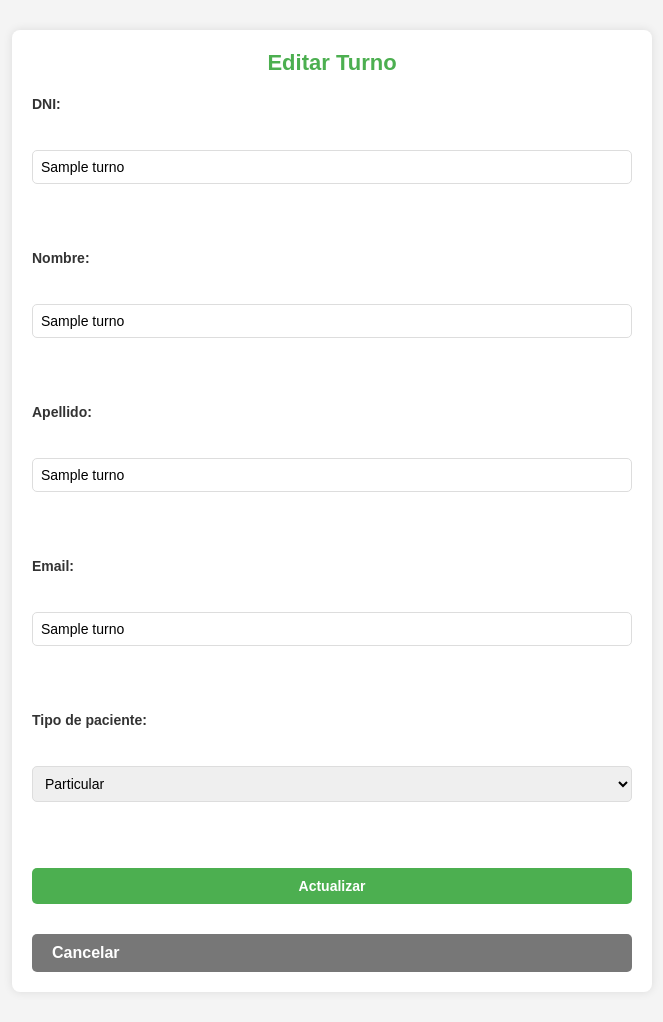
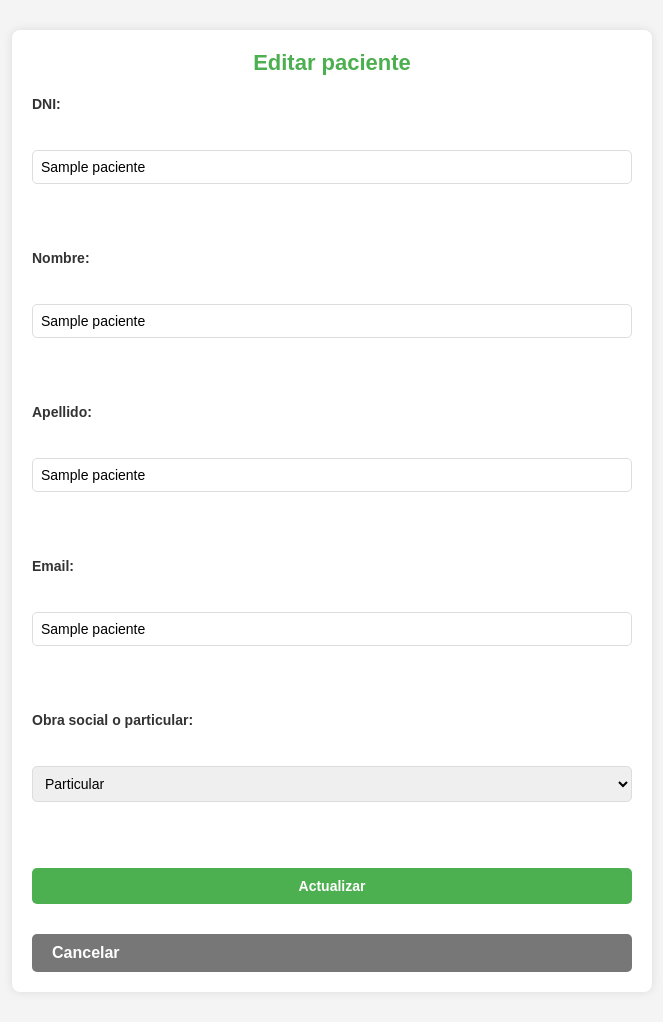
Before and after one commit to AgustinRUade/gestorTurnos, a Flask app: template templates/editar.html in a window 1280 px wide. Shown: the whole page, without its empty margins (308-971 px from the left). Run offline with Flask 3, Linux system fonts and the light colour scheme; the template is opened without the code that fills it: most values are stand-ins (such as "Sample title", 1, 10 or a date in 2020).

Commit message:
app cambiado

```diff
--- a/app.py
+++ b/app.py
@@ -1,11 +1,50 @@
 #Aca generamos la matriz de turnos (de momento vacia)
 #Creamos el CRUD para crear, ver, editar y borrar los turnos
 from flask import Flask, render_template, request, redirect, url_for
+import json
+import os
 
 app = Flask(__name__)
 
-#Matriz de turnos
-turnos = []
+
+PACIENTES_FILE = "pacientes.json"
+
+# Función para cargar la lista de pacientes desde el archivo JSON.
+# Si el archivo no existe o está vacío, devuelve una lista vacía.
+def cargar_pacientes():
+    if not os.path.exists(PACIENTES_FILE):
+        return []
+    with open(PACIENTES_FILE, "r", encoding="utf-8") as f:
+        try:
+            return json.load(f)
+        except json.JSONDecodeError:
+            # Si el archivo está corrupto o vacío, retorna una lista vacía
+            return []
+
+# Función para guardar la lista de pacientes en el archivo JSON.
+# Sobrescribe el archivo con la nueva lista de pacientes.
+def guardar_pacientes(pacientes):
+    try:
+        with open(PACIENTES_FILE, "w", encoding="utf-8") as f:
+            json.dump(pacientes, f, ensure_ascii=False, indent=4)
+    except Exception as e:
+        print(f"Error al guardar pacientes: {e}") #Imprime que hubo un error al guardar los pacientes
+
+
+#Lista de obras sociales
+#Esta lista es para que el usuario pueda elegir la obra social
+obras_sociales = [
+    "IOMA",
+    "OSDE",
+    "Swiss Medical",
+    "Galeno",
+    "Omint",
+    "Medicus",
+    "Federada Salud",
+    "OSPIP",
+    "PAMI",
+    "OSUTHGRA"
+]
 
 #Hacemos que el dni sea de 8 digitos y que se asegure son sumeros
 def validarDNI(dni):
@@ -21,12 +60,16 @@ def validarMail(email):
 #Ruta principal
 @app.route("/")
 def index():
-    turnosOrdenados = sorted(turnos, key = lambda x: x[1]) #Ordenamos la matriz por nombres
-    return render_template("index.html", turnos = turnosOrdenados)
+    # Cargamos los datos del .json
+    pacientes = cargar_pacientes()
+    # Ordenamos la lista de pacientes por el campo 'nombre'
+    pacientes_ordenados = sorted(pacientes, key=lambda x: x["nombre"])
+    return render_template("index.html", pacientes=pacientes_ordenados)
 
-#Creamos turno
+#Agregamos paciente
 @app.route("/nuevo", methods=["GET", "POST"])
-def nuevo():
+def nuevo_paciente():
+
     if request.method == "POST":
         dni = request.form["dni"]
         nombre = request.form["nombre"].strip().capitalize()#Estos son para borrar los espacios extras y poner la primera letra mayuscula
@@ -34,36 +77,61 @@ def nuevo():
         email = request.form["email"].strip().lower()#Borra los espacios extra y primera letra minuscula
         tipo = request.form["tipo"]
 
-        try:
-            validarMail(email)
-            validarDNI(dni)
-        except ValueError as e:
-            return f"error en los datos: {str(e)}"
+        # Validamos el DNI y el email
+        # Si no son validos, retornamos un mensaje de error
+        if not validarDNI(dni) or not validarMail(email):
+            return "Datos invalidos, vuelva a intentarlo"
 
-        turnos.append([dni, nombre, apellido, email, tipo])
+
+        pacientes = cargar_pacientes()
+        # Verificamos si el paciente ya existe
+        for paciente in pacientes:
+            if paciente["dni"] == dni:
+                return "El paciente ya existe"
+
+        # Si no existe, lo agregamos
+        pacientes.append({
+            "dni": dni,
+            "nombre": nombre,
+            "apellido": apellido,
+            "email": email,
+            "tipo": tipo
+        })
+
+        # Guardamos los datos en el .json
+        guardar_pacientes(pacientes)
         return redirect(url_for("index"))
 
-    return render_template("nuevo.html")
+    # Si la solicitud es GET, mostramos el formulario
+    return render_template("nuevo.html", obras_sociales = obras_sociales)
 
-#Editamos turno
-@app.route("/editar/<dni>", methods = ["GET", "POST"])
+# Editamos paciente
+@app.route("/editar/<dni>", methods=["GET", "POST"])
 def editar(dni):
-    turno = next((t for t in turnos if t[0] == dni), None)
+    pacientes = cargar_pacientes()
+    paciente = next((p for p in pacientes if p["dni"] == dni), None)
+    if not paciente:
+        return "Paciente no encontrado"
+
     if request.method == "POST":
-        turno[0] = request.form["dni"]
-        turno[1] = request.form["nombre"].strip().capitalize()
-        turno[2] = request.form["apellido"].strip().capitalize()
-        turno[3] = request.form["email"].strip().lower()
-        turno[4] = request.form["tipo"]
-        return redirect("/")
+        paciente["dni"] = request.form["dni"]
+        paciente["nombre"] = request.form["nombre"].strip().capitalize()
+        paciente["apellido"] = request.form["apellido"].strip().capitalize()
+        paciente["email"] = request.form["email"].strip().lower()
+        paciente["tipo"] = request.form["tipo"]
 
-    return render_template("editar.html", turno = turno, id = dni)
+        guardar_pacientes(pacientes)
+        return redirect(url_for("index"))  # <-- Esto es lo que te lleva al index
+
+    return render_template("editar.html", paciente=paciente, obras_sociales=obras_sociales, id=dni)
 
 #Borramos turno
 @app.route("/eliminar/<dni>")
 def eliminar(dni):
-    global turnos
-    turnos = [t for t in turnos if t[0] != dni]
+    pacientes = cargar_pacientes()
+    pacientes = [p for p in pacientes if p["dni"] != dni]
+    guardar_pacientes(pacientes)
+    return redirect(url_for("index"))
     return redirect("/")
 
 @app.route("/intusuario")
--- a/templates/editar.html
+++ b/templates/editar.html
@@ -3,29 +3,31 @@
 <head>
     <meta charset="UTF-8">
     <meta name="viewport" content="width=device-width, initial-scale=1.0">
-    <title>Editar Turno</title>
+    <title>Editar paciente</title>
     <link rel="stylesheet" href="{{ url_for('static', filename='crud.css') }}">
 </head>
 <body>
     <div class="container">
-        <h2>Editar Turno</h2>
+        <h2>Editar paciente</h2>
         <form action="/editar/{{ id }}" method="post">
             <label for="dni">DNI:</label><br>
-            <input type="text" name="dni" value="{{ turno[0] }}" required><br><br>
+            <input type="text" name="dni" value="{{ paciente[0] }}" required><br><br>
 
             <label for="nombre">Nombre:</label><br>
-            <input type="text" name="nombre" value="{{ turno[1] }}" required><br><br>
+            <input type="text" name="nombre" value="{{ paciente[1] }}" required><br><br>
 
             <label for="nombre">Apellido:</label><br>
-            <input type="text" name="apellido" value="{{ turno[2] }}" required><br><br>
+            <input type="text" name="apellido" value="{{ paciente[2] }}" required><br><br>
 
             <label for="dni">Email:</label><br>
-            <input type="text" name="email" value="{{ turno[3] }}" required><br><br>
+            <input type="text" name="email" value="{{ paciente[3] }}" required><br><br>
 
-            <label for="tipo">Tipo de paciente:</label><br>
+            <label for="tipo">Obra social o particular:</label><br>
             <select name="tipo" required>
-                <option value="1" {% if turno[4] == "1" %}selected{% endif %}>Particular</option>
-                <option value="2" {% if turno[4] == "2" %}selected{% endif %}>Obra Social</option>
+                <option value="Particular" {% if paciente["tipo"] == "Particular" %}selected{% endif %}>Particular</option>
+                {% for obra in obras_sociales %}
+                    <option value="{{ obra }}" {% if paciente["tipo"] == obra %}selected{% endif %}>{{ obra }}</option>
+                {% endfor %}
             </select><br><br>
 
             <input type="submit" value="Actualizar">
```
